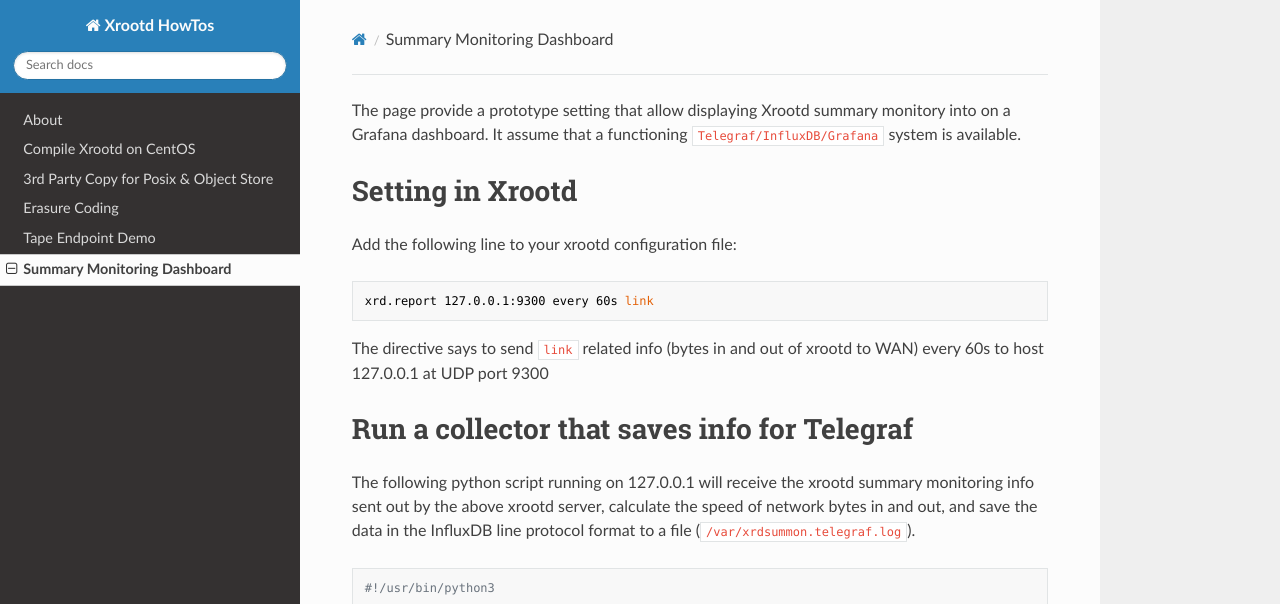
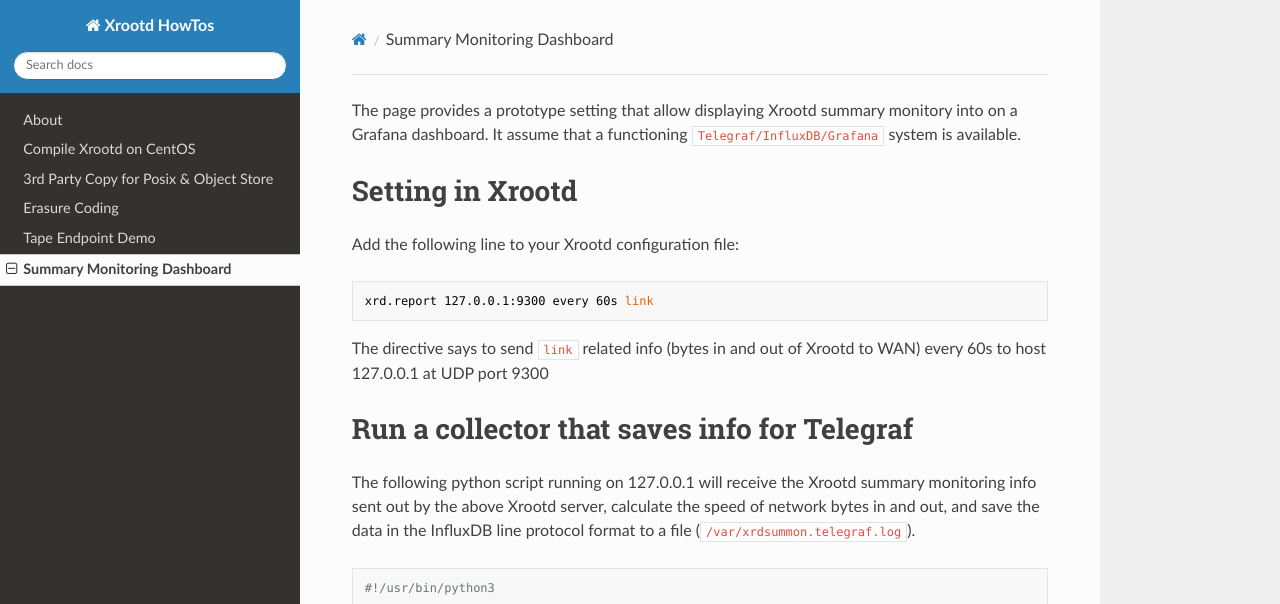
Before and after one commit to xrootd/howto, an MkDocs documentation site: the page built from docs/SummaryMonDashboard/README.md, in a window 1280 px wide and 900 px high. Shown: the top 604 px of the window. Built offline with MkDocs 1.6.1, drawn with Linux system fonts in a browser that asks for light colours; nearby versions of some CDN libraries; some of the changed text lies outside the part shown.

Commit message:
fix typos

````diff
--- a/docs/SummaryMonDashboard/README.md
+++ b/docs/SummaryMonDashboard/README.md
@@ -1,19 +1,19 @@
-The page provide a prototype setting that allow displaying Xrootd summary monitory into on a Grafana
+The page provides a prototype setting that allow displaying Xrootd summary monitory into on a Grafana
 dashboard. It assume that a functioning `Telegraf/InfluxDB/Grafana` system is available.
 
 # Setting in Xrootd
 
-Add the following line to your xrootd configuration file:
+Add the following line to your Xrootd configuration file:
 ```
 xrd.report 127.0.0.1:9300 every 60s link
 ```
-The directive says to send `link` related info (bytes in and out of xrootd to WAN) every 60s to host 127.0.0.1
+The directive says to send `link` related info (bytes in and out of Xrootd to WAN) every 60s to host 127.0.0.1
 at UDP port 9300
 
 # Run a collector that saves info for Telegraf
 
-The following python script running on 127.0.0.1 will receive the xrootd summary monitoring info sent out by
-the above xrootd server, calculate the speed of network bytes in and out, and save the data in the
+The following python script running on 127.0.0.1 will receive the Xrootd summary monitoring info sent out by
+the above Xrootd server, calculate the speed of network bytes in and out, and save the data in the
 InfluxDB line protocol format to a file (`/var/xrdsummon.telegraf.log`).
 ```
 #!/usr/bin/python3
````
Also changed, not shown: other parts of docs/SummaryMonDashboard/README.md (+1 -1 lines).
